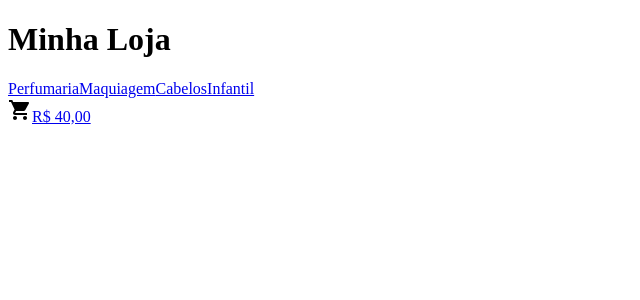
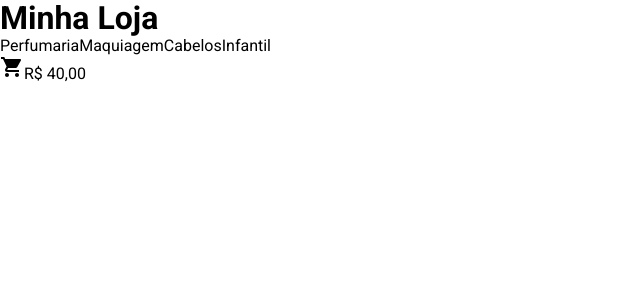
Before and after one commit to rubensbatista98/teste-boticario, a React (Create React App) app: page / in a window 1280 px wide. Shown: the top 300 px of the page, without its empty margins (0-640 px from the left). Built offline with nearby package versions, Linux system fonts and the light colour scheme.

Commit message:
Criado um arquivo css basico com reset e a fonte da pagina

```diff
--- a/src/App.js
+++ b/src/App.js
@@ -1,4 +1,6 @@
 import React from "react";
+
+import "./global.css";
 
 function App() {
   return (
--- /dev/null
+++ b/src/global.css
@@ -0,0 +1,19 @@
+@import url("https://fonts.googleapis.com/css?family=Roboto:400,700&display=swap");
+
+* {
+  box-sizing: border-box;
+  padding: 0;
+  margin: 0;
+}
+
+body {
+  min-height: 100vh;
+  font-family: "Roboto", sans-serif;
+  -webkit-font-smoothing: antialiased;
+  line-height: 1.15;
+}
+
+a {
+  text-decoration: none;
+  color: inherit;
+}
```
